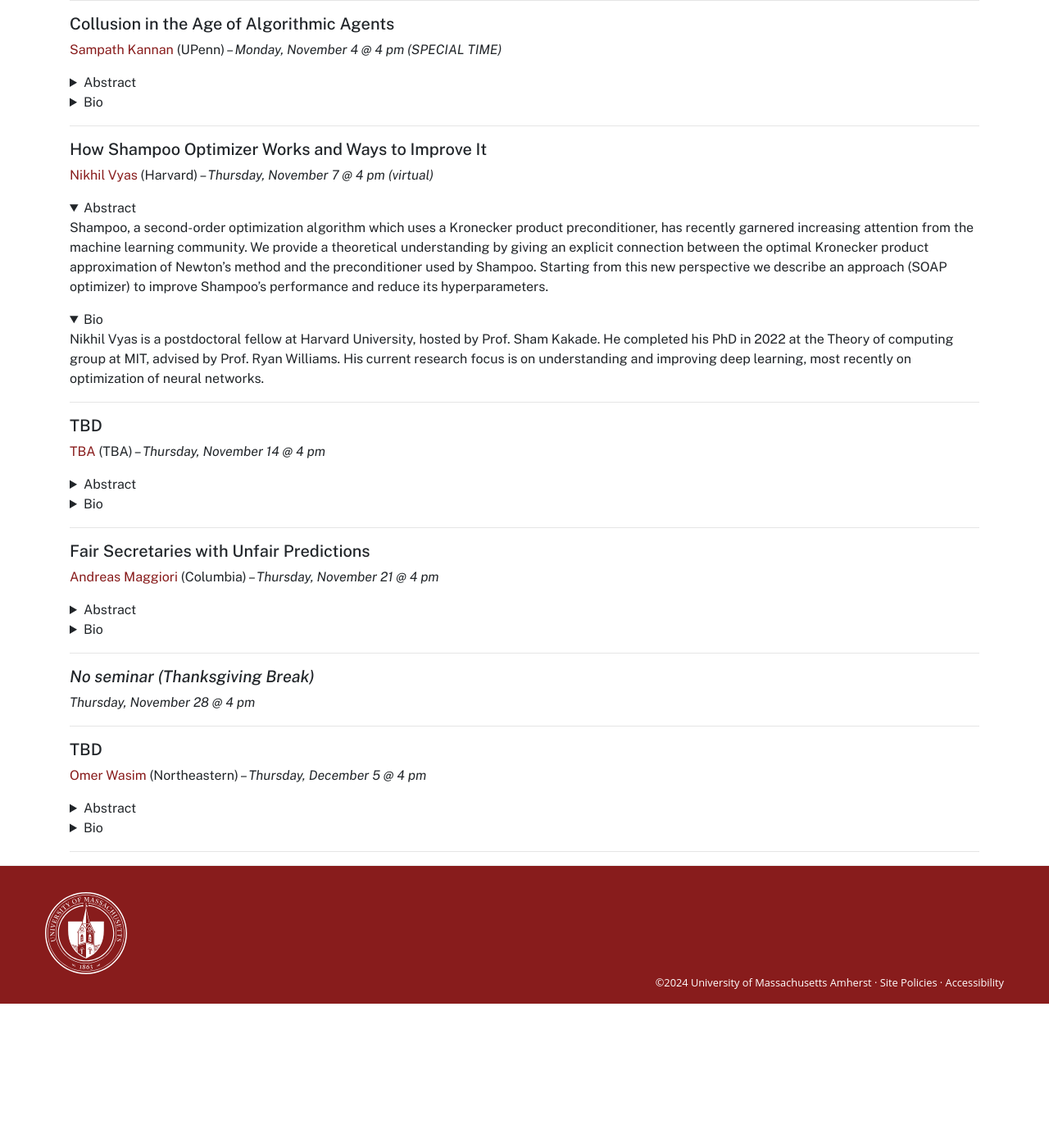
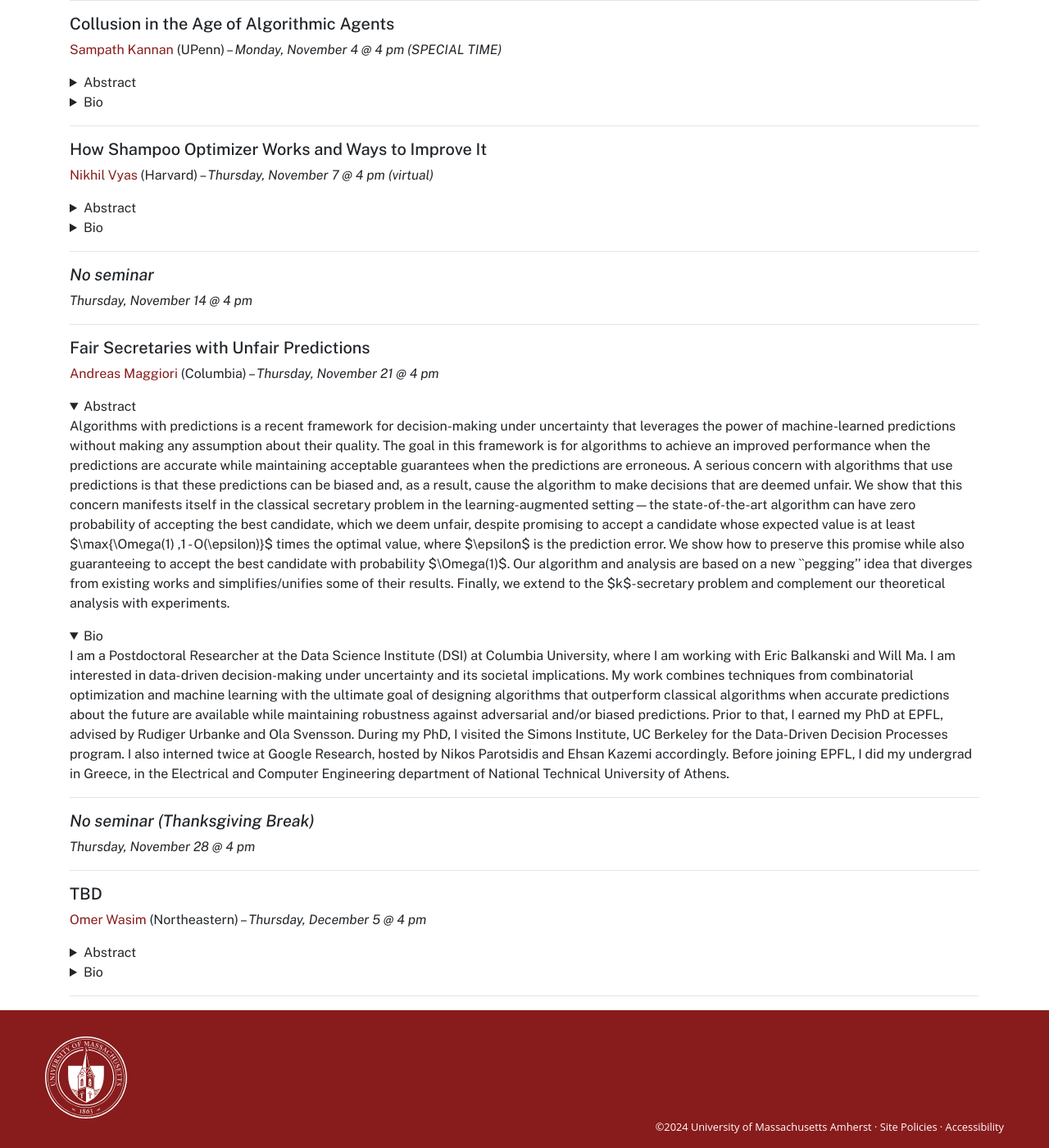
Before and after one commit to umass-theory/umass-theory.github.io, a Jekyll site: the page built from seminar.md, in a window 1280 px wide and 1400 px high, scrolled down 1969 px. Shown: the whole window at 82% size. Built offline with Jekyll 4.4.1, drawn with Linux system fonts in a browser that asks for light colours; before the commit the page ends 3193 px from its top, so only the background shows below that.

Commit message:
update seminar

```diff
--- a/seminar.md
+++ b/seminar.md
@@ -208,14 +208,14 @@ Sampath Kannan is the associate director of the Simons Institute for the Theory
 ##### How Shampoo Optimizer Works and Ways to Improve It
 
 [Nikhil Vyas](https://nikhilvyas.github.io) (Harvard) --  *Thursday, November 7 @ 4 pm (virtual)*
-<details open="open" markdown="1">
+<details markdown="1">
 <summary>Abstract</summary>
 
 Shampoo, a second-order optimization algorithm which uses a Kronecker product preconditioner, has recently garnered increasing attention from the machine learning community. We provide a theoretical understanding by giving an explicit connection between the optimal Kronecker product approximation of Newton's method and the preconditioner used by Shampoo. Starting from this new perspective we describe an approach (SOAP optimizer) to improve Shampoo's performance and reduce its hyperparameters.
 
 
 </details>
-<details open="open" markdown="1">
+<details markdown="1">
 <summary>Bio</summary>
 
 Nikhil Vyas is a postdoctoral fellow at Harvard University, hosted by Prof. Sham Kakade. He completed his PhD in 2022 at the Theory of computing group at MIT, advised by Prof. Ryan Williams. His current research focus is on understanding and improving deep learning, most recently on optimization of neural networks.
@@ -224,35 +224,23 @@ Nikhil Vyas is a postdoctoral fellow at Harvard University, hosted by Prof. Sham
 
 <hr>
 
-##### TBD
+##### *No seminar*
 
-[TBA](https://groups.cs.umass.edu/theory/) (TBA) --  *Thursday, November 14 @ 4 pm*
-<details markdown="1">
-<summary>Abstract</summary>
-
-Abstract TBA
-
-</details>
-<details markdown="1">
-<summary>Bio</summary>
-
-Bio TBA
-
-</details>
+*Thursday, November 14 @ 4 pm*
 
 <hr>
 
 ##### Fair Secretaries with Unfair Predictions
 
 [Andreas Maggiori](https://andreasr27.github.io/) (Columbia) --  *Thursday, November 21 @ 4 pm*
-<details markdown="1">
+<details open="open" markdown="1">
 <summary>Abstract</summary>
 
 Algorithms with predictions is a recent framework for decision-making under uncertainty that leverages the power of machine-learned predictions without making any assumption about their quality. The goal in this framework is for algorithms to achieve an improved performance when the predictions are accurate while maintaining acceptable guarantees when the predictions are erroneous. A serious concern with algorithms that use predictions is that  these predictions can be biased and, as a result, cause the algorithm to make decisions that are deemed unfair. We show that this concern manifests itself in the classical secretary problem in the learning-augmented setting---the state-of-the-art algorithm can have zero probability of accepting the best candidate, which we deem unfair, despite promising to accept a candidate whose expected value is at least $\max\{\Omega(1) ,1 - O(\epsilon)\}$ times the optimal value, where $\epsilon$ is the prediction error.
 We show how to preserve this promise while also guaranteeing to accept the best candidate with probability $\Omega(1)$. Our algorithm and analysis are based on a new ``pegging'' idea that diverges from existing works and simplifies/unifies some of their results. Finally, we extend to the $k$-secretary problem and complement our theoretical analysis with experiments.
 
 </details>
-<details markdown="1">
+<details open="open" markdown="1">
 <summary>Bio</summary>
 
 I am a Postdoctoral Researcher at the Data Science Institute (DSI) at Columbia University, where I am working with Eric Balkanski and Will Ma.
```
